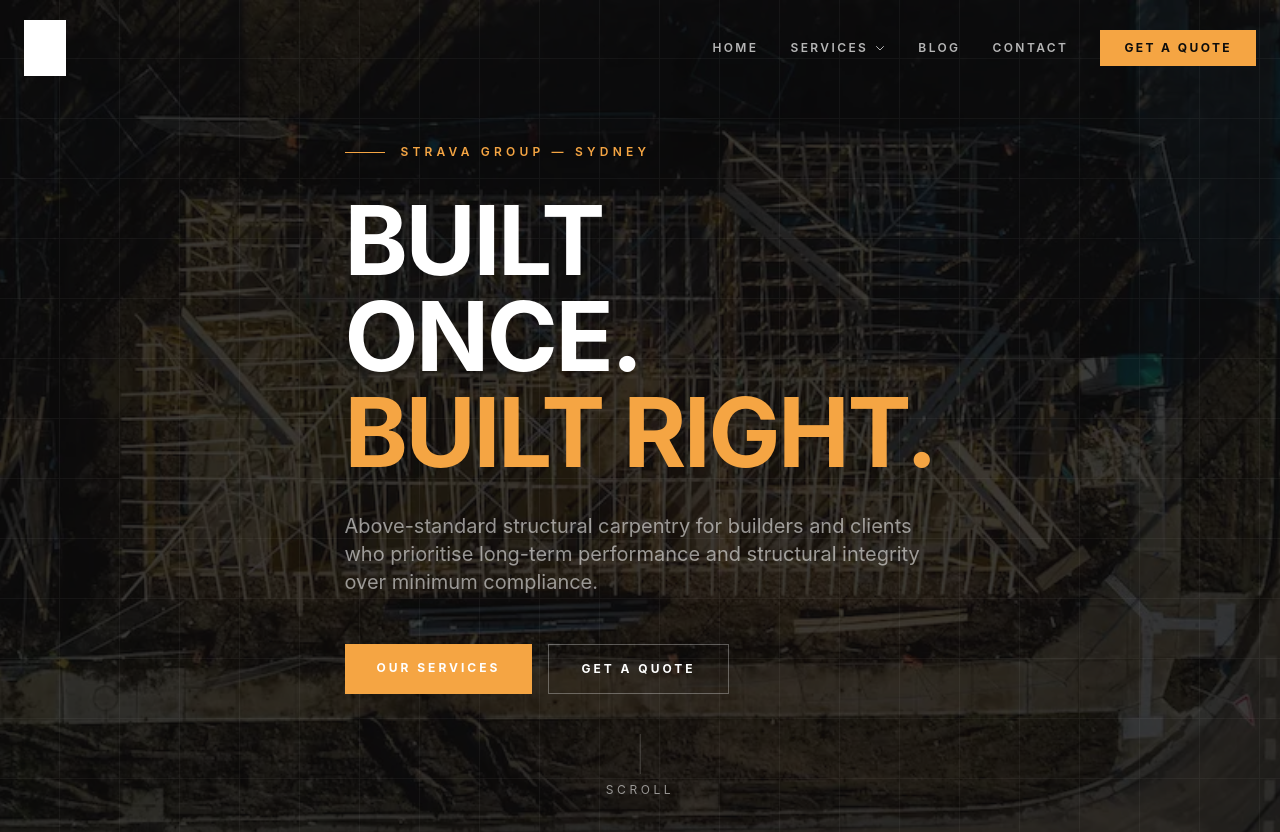
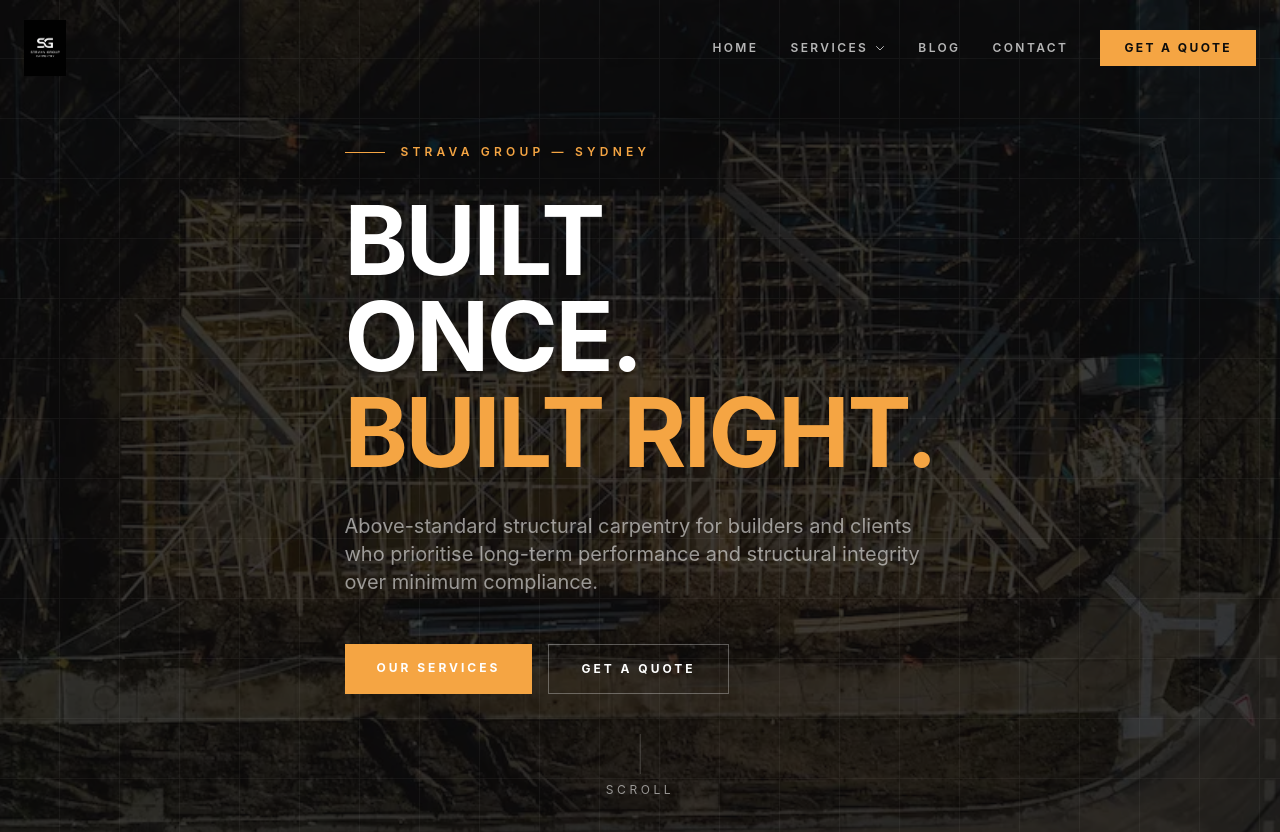
Before and after one commit to stravagroup/seo-strava, a Next.js app: page / in a window 1280 px wide. Shown: the top 832 px of the page. Built offline with nearby package versions, Linux system fonts and the light colour scheme.

Commit message:
Fix logo — remove brightness filter

```diff
--- a/components/Footer.tsx
+++ b/components/Footer.tsx
@@ -34,7 +34,7 @@
                 width={160}
                 height={48}
                 loading="lazy"
-                className="h-10 w-auto object-contain brightness-0 invert"
+                className="h-10 w-auto object-contain"
               />
             </div>
             <p className="text-white/65 text-sm leading-relaxed max-w-xs">
--- a/components/Header.tsx
+++ b/components/Header.tsx
@@ -30,7 +30,7 @@
             alt="Strava Group Carpentry"
             width={160}
             height={48}
-            className="h-14 w-auto object-contain brightness-0 invert"
+            className="h-14 w-auto object-contain"
           />
         </Link>
 
```
